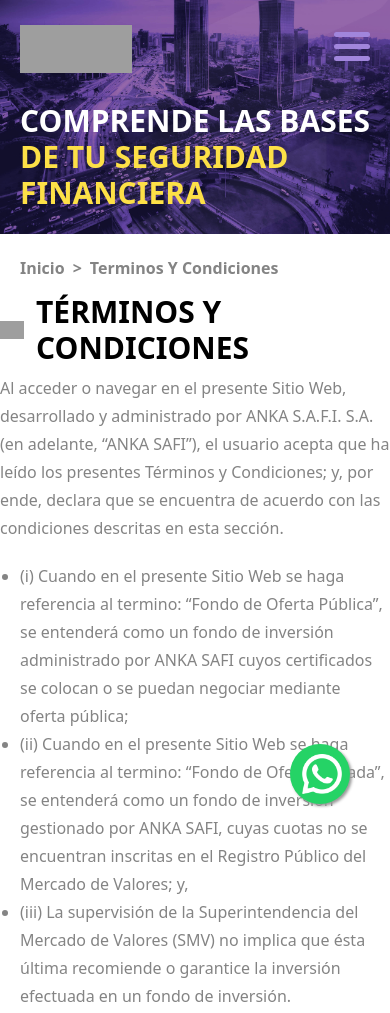
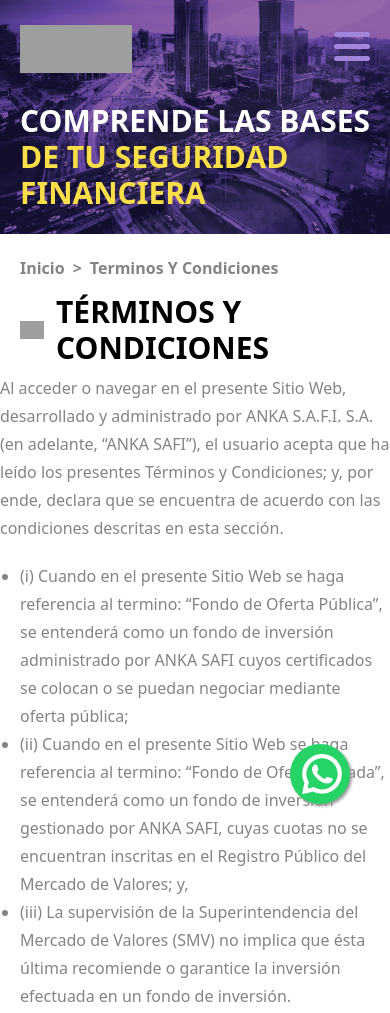
Before and after one commit to Jp-dsouls/propuesta-web-1, an Astro site: page /terminos-y-condiciones in a window 390 px wide. Shown: the top 1013 px of the page. Built offline with nearby package versions, Linux system fonts and the light colour scheme; Astro itself is replaced by a stand-in of ours; grey boxes are pictures that could not be loaded; a web font is replaced by a local one.

Commit message:
fix: responsive Title

```diff
--- a/src/components/Title/Title.astro
+++ b/src/components/Title/Title.astro
@@ -3,7 +3,7 @@
 import IconoTitle from "../IconoTitle.astro";
 ---
 
-<section class="container mx-auto mb-2">
+<section class="container mx-5 lg:md:sm:mx-auto mb-2">
   <div class="flex items-center gap-3">
     <IconoTitle/>
     <h5 class="upercase text-3xl font-bold">
```
